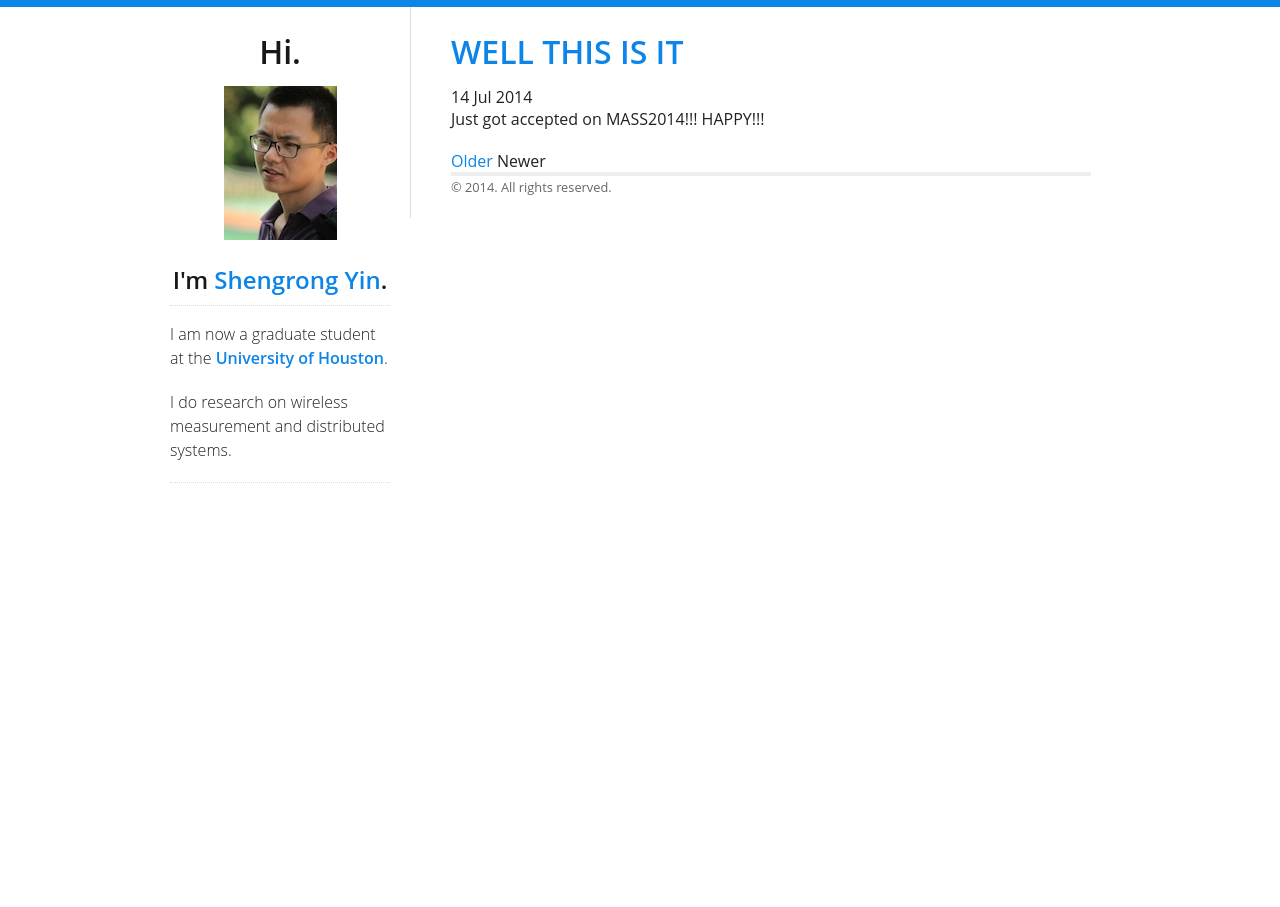
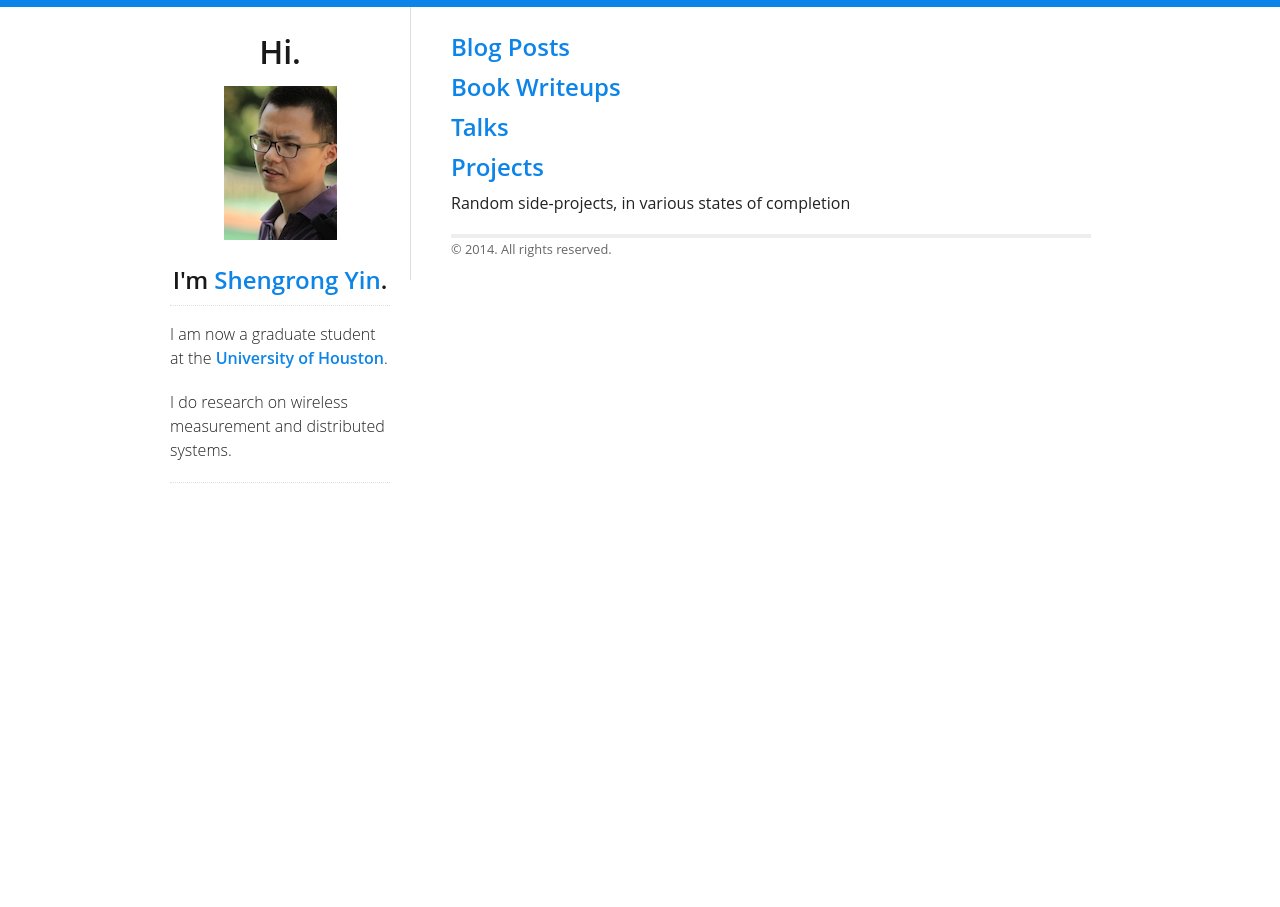
Before and after one commit to syin2/yinshengrong.github.io, a Jekyll site: the page built from index.html, in a window 1280 px wide. Built offline with Jekyll 4.4.1, drawn with Linux system fonts in a browser that asks for light colours; Markdown is read by kramdown in place of the engine named in the settings; the list of posts is cut into pages by our own code.

Commit message:
add index

```diff
--- a/index.html
+++ b/index.html
@@ -3,35 +3,39 @@
 title: Home
 ---
 
-<div class="posts">
-  {% for post in paginator.posts %}
-  <div class="post">
-    <h1 class="post-title">
-      <a href="{{ post.url }}">
-        {{ post.title }}
-      </a>
-    </h1>
+<div id="home">
+  <h2><i class="fa fa-bookmark"></i> Blog Posts</h2>
+  <ul id="blog-posts" class="posts">
+    {% for post in site.categories.blog %}
+      <li><span>{{ post.date | date_to_string }} &raquo;</span><a href="{{ post.url }}">{{ post.title }}</a></li>
+    {% endfor %}
+  </ul>
 
-    <span class="post-date">{{ post.date | date_to_string }}</span>
+  <h2><i class="fa fa-book"></i> Book Writeups</h2>
+  <ul id="book-posts" class="posts">
+    {% for post in site.categories.writeup %}
+      <li><span>{{ post.date | date_to_string }} &raquo;</span><a href="{{ post.url }}">{{ post.title }}</a></li>
+    {% endfor %}
+  </ul>
 
-    {{ post.content }}
-  </div>
+  <h2><i class="fa fa-bullhorn"></i> Talks</h2>
+  <ul id="talk-posts" class="posts">
+    {% for post in site.categories.talk %}
+      <li><span>{{ post.date | date_to_string }} &raquo;</span><a href="{{ post.url }}">{{ post.title }}</a></li>
+    {% endfor %}
+  </ul>
+
+  <h2><i class="fa fa-flask"></i> Projects</h2>
+  <p>Random side-projects, in various states of completion</p>
+
+  {% for project_group in site.data.projects %}
+    <h2 class="project-date">{{ project_group.year }} &raquo;</h2>
+    <ul class="posts">
+      {% for project in project_group.projects %}
+        <li>
+          <a href="{{ project.url }}">{{ project.name }}:</a> {{ project.blurb }}
+        </li>
+      {% endfor %}
+    </ul>
   {% endfor %}
 </div>
-
-<div class="pagination">
-  {% if paginator.next_page %}
-    <a class="pagination-item older" href="{{ site.baseurl }}page{{paginator.next_page}}">Older</a>
-  {% else %}
-    <span class="pagination-item older">Older</span>
-  {% endif %}
-  {% if paginator.previous_page %}
-    {% if paginator.page == 2 %}
-      <a class="pagination-item newer" href="{{ site.baseurl }}">Newer</a>
-    {% else %}
-      <a class="pagination-item newer" href="{{ site.baseurl }}page{{paginator.previous_page}}">Newer</a>
-    {% endif %}
-  {% else %}
-    <span class="pagination-item newer">Newer</span>
-  {% endif %}
-</div>
```
